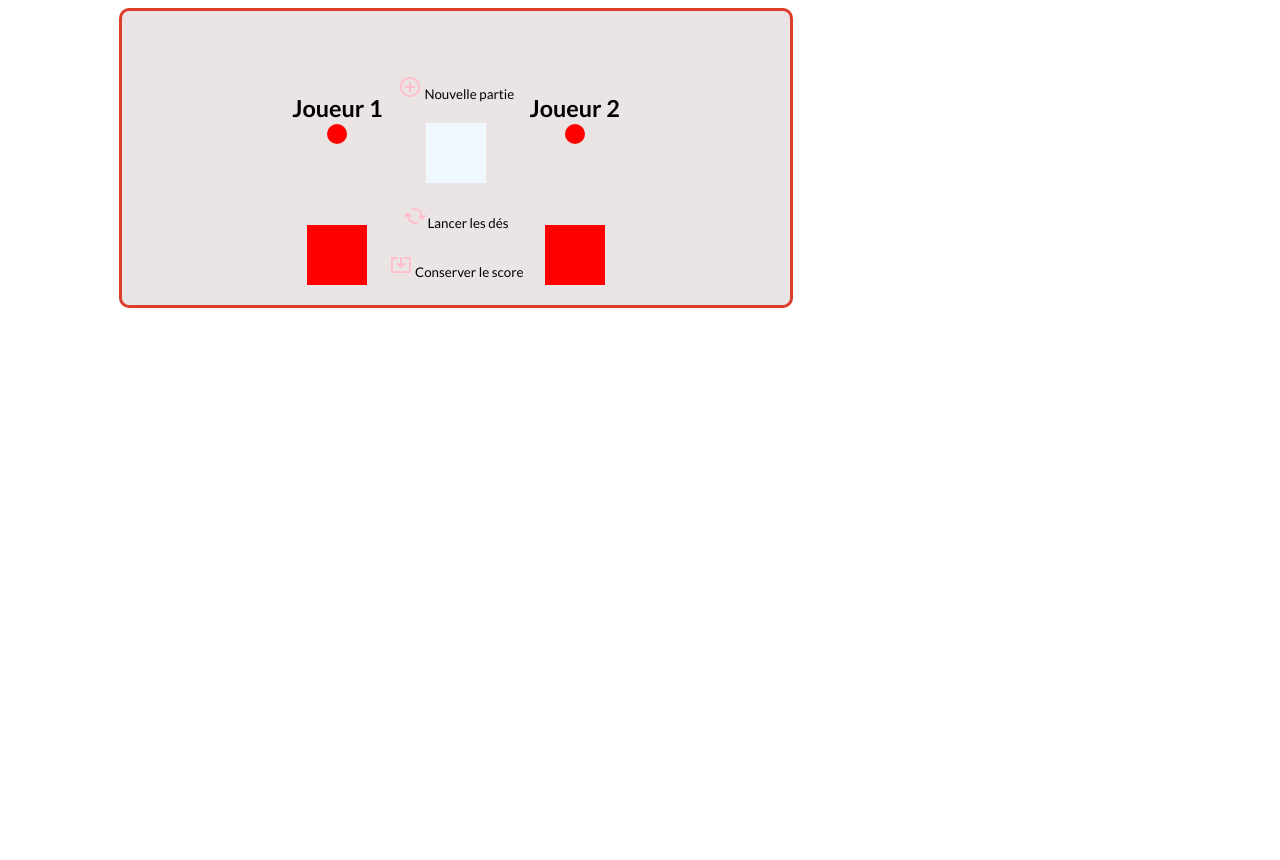
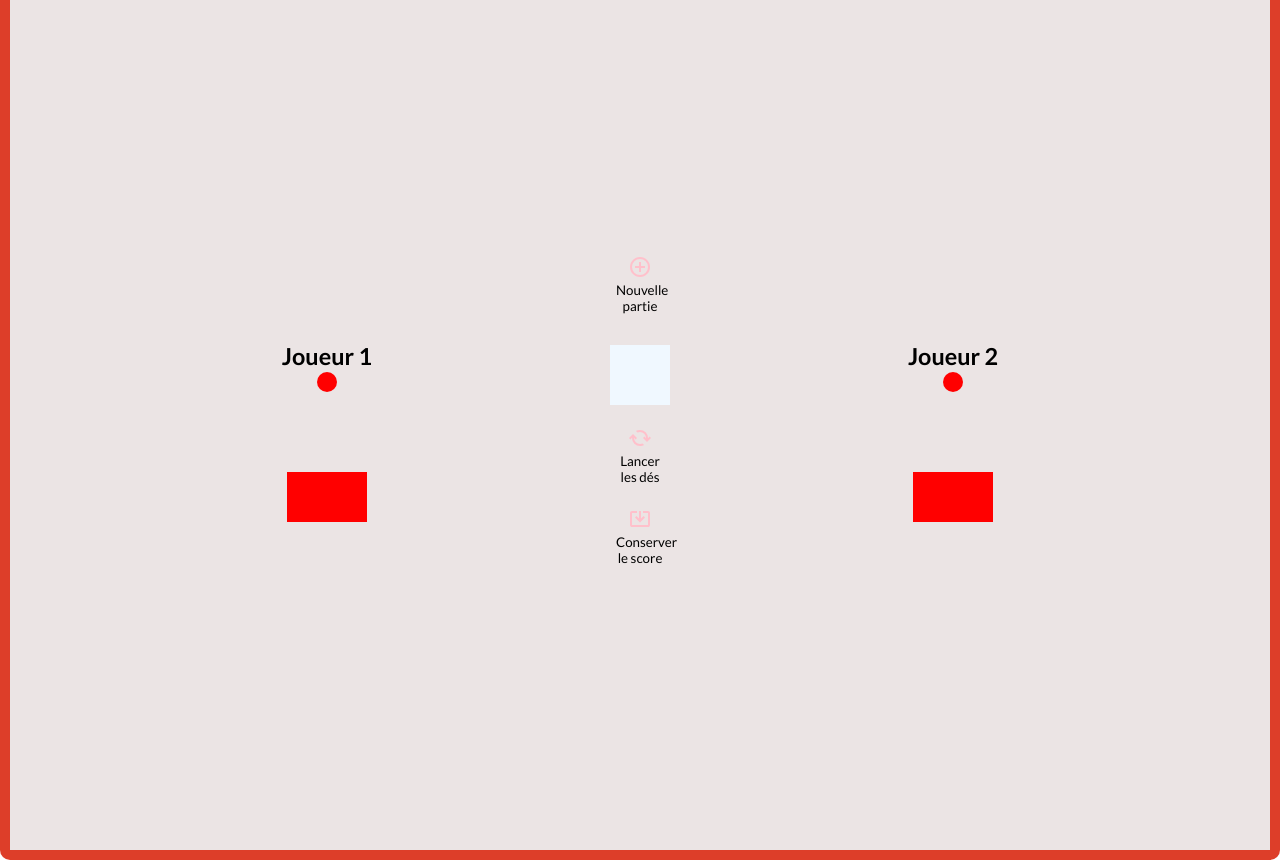
Before and after one commit to MBSylvain/lancer-de-d-, a PHP site: page / in a window 1280 px wide. Before the commit the page ends 308 px from the top, so only its background shows below. Run offline with PHP 8.4, Linux system fonts and the light colour scheme.

Commit message:
modifcation de la taille et position des éléments

```diff
--- a/style.css
+++ b/style.css
@@ -4,17 +4,30 @@
 
 }
 
+html,
 body {
+    display: flex;
+    height: 100%;
+    margin: 0;
+    padding: 0;
     text-align: center;
     justify-content: center;
+    width: 100%;
+    box-sizing: border-box;
 }
 
 .cadre {
-    border: 3px solid rgba(221, 59, 38, 0.986);
+    width: 100%;
+    height: 100%;
+    border: 10px solid rgba(221, 59, 38, 0.986);
     border-radius: 10px;
     background-color: rgb(235, 228, 228);
     text-align: center;
-    padding: 20px;
+    padding: 50px;
+}
+
+.jeu {
+    width: 200px;
 }
 
 .start {
@@ -22,7 +35,7 @@ body {
     flex-direction: column;
     justify-content: center;
     align-items: center;
-    margin-top: 20px;
+    width: 100%;
 }
 
 .de {
@@ -33,7 +46,7 @@ body {
     width: 60px;
     height: 60px;
     background-color: aliceblue;
-    margin-top: 20px;
+    margin-top: 30px;
 
 }
 
@@ -41,10 +54,10 @@ body {
 .joueur2 {
     display: flex;
     flex-direction: column;
-    text-align: center;
-    justify-items: center;
     align-items: center;
     font-size: 20px;
+    width: 100%;
+    justify-content: space-between;
 }
 
 .cumulScore1,
@@ -55,16 +68,17 @@ body {
     align-items: center;
     font-size: 40px;
     color: palevioletred;
-    width: 80px;
-    height: 50px;
+    width: 100%;
+    height: 100%;
+    padding: 25px;
 }
 
 .cumulScore12,
 .cumulScore22 {
     display: flex;
     flex-direction: column;
-    width: 60px;
-    height: 60px;
+    width: 80px;
+    height: 50px;
     background-color: red;
     font-size: 20px;
     color: white;
@@ -73,6 +87,7 @@ body {
 
 img.svg {
     fill: pink;
+    text-align: justify;
 }
 
 button,
@@ -81,6 +96,7 @@ button:hover {
     background-color: transparent;
     cursor: default;
     margin-top: 20px;
+    width: 60px;
 }
 
 .win1,
@@ -99,6 +115,8 @@ button:hover {
         flex-direction: column;
         align-items: center;
         justify-content: center;
+        width: 100%;
+        height: max-content;
     }
 }
 
@@ -112,6 +130,8 @@ button:hover {
         flex-direction: row;
         align-items: center;
         justify-content: center;
-        width: 70%;
+        width: 100%;
+        height: 100%;
+
     }
 }
```
